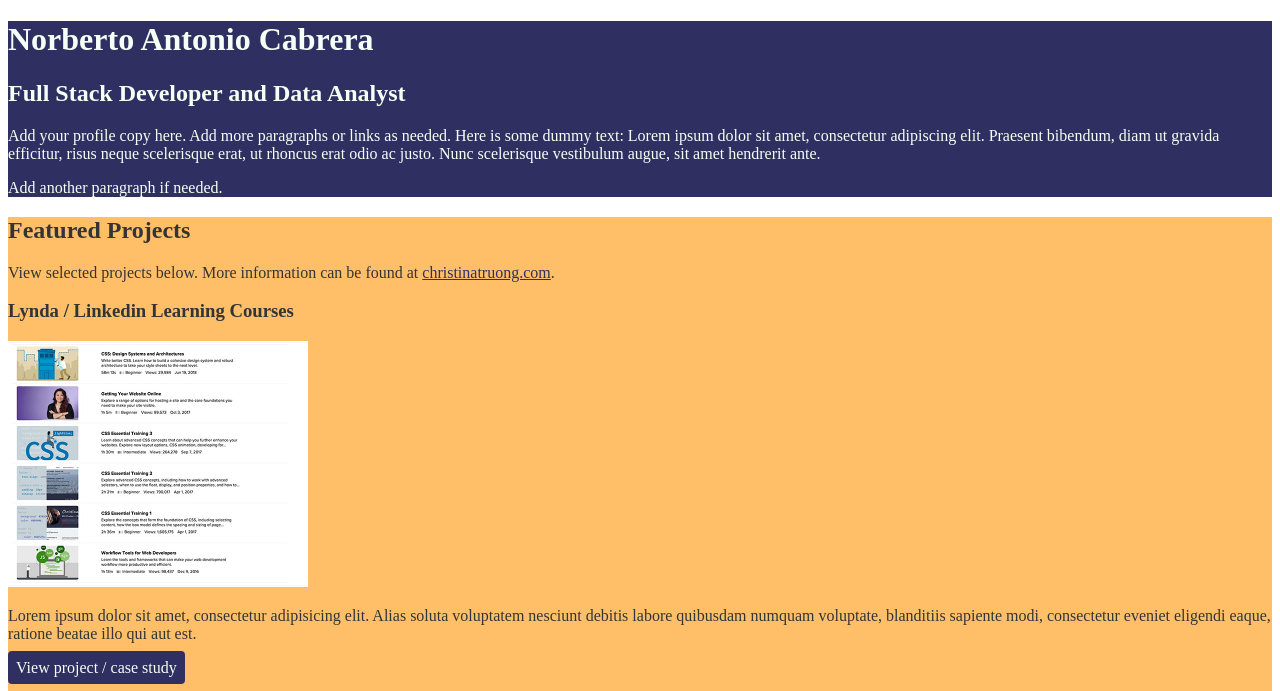
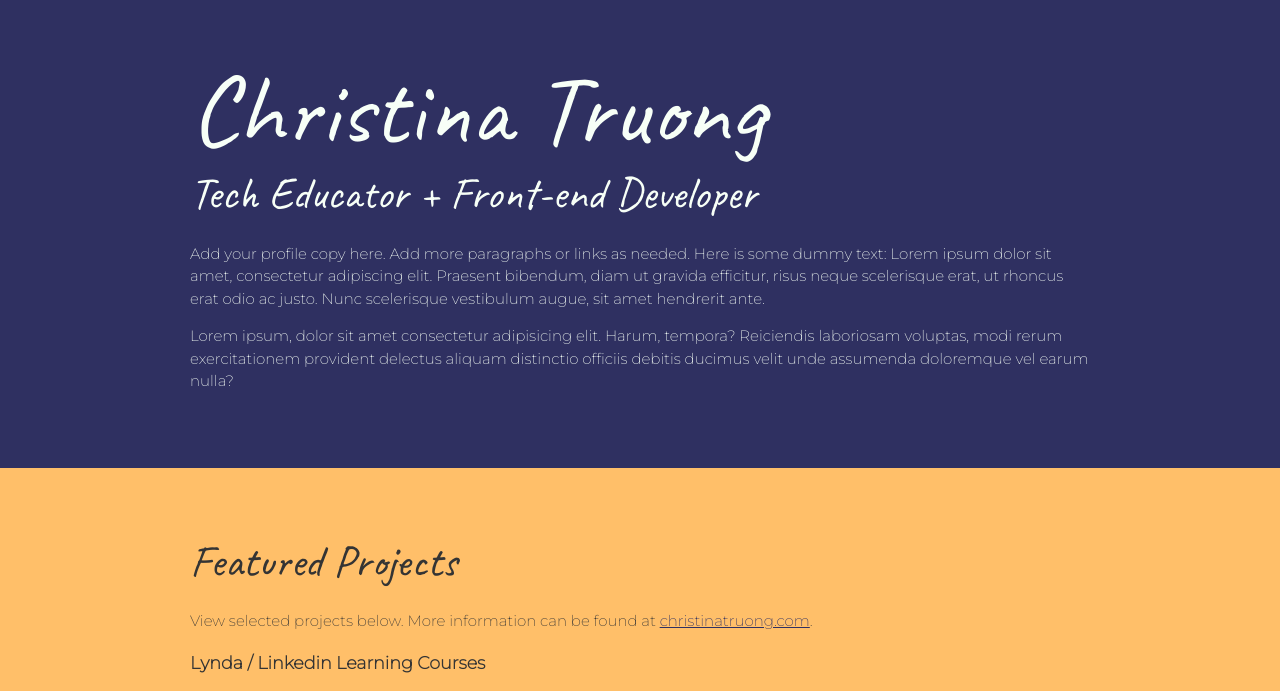
Before and after one commit to NorbertoCabrera/css_linkedin_learning, a plain HTML site: page index.html in a window 1280 px wide. Shown: the top 691 px of the page. Drawn offline with Linux system fonts and the light colour scheme.

Commit message:
floats and font family

```diff
--- a/css/style.css
+++ b/css/style.css
@@ -8,8 +8,19 @@
 
 
 /* Global Styles-------------------------------------------------- */
+html {
+    box-sizing: border-box;
+}
+*, *:before, *:after{
+    box-sizing: inherit;
+}
 body{
     color: #343434;
+    margin: 0;
+    padding: 0;
+    font-family: 'Montserrat', sans-serif;
+    font-size: 15px;
+    line-height: 1.5;
 }
 img{
     width: 300px;
@@ -22,7 +33,28 @@ a{
 a:hover{
     text-decoration: none;
 }
+h1{
+    font-size: 100px;
+    line-height: 1;
+}
 
+h2{
+
+    font-size: 45px;
+}
+
+h1, h2{
+    font-family:'Caveat', cursive ;
+    font-weight: 400;
+    margin: 0;
+}
+
+.contenedor_header{
+    width: 900px;
+    margin: 0 auto;
+    padding: 60px 0;
+
+}
 /* Profile-------------------------------------------------- */
 header{
     background: #2F3061 ;
@@ -44,6 +76,7 @@ header{
     text-decoration: none;
     padding: 8px;
     border-radius: 4px;
+    display: inline-block;
 }
 
 .projects .btn:hover{
--- a/index.html
+++ b/index.html
@@ -4,21 +4,25 @@
     <meta charset="UTF-8">
     <meta name="viewport" content="width=device-width, initial-scale=1.0">
     <title>Projecto Css Linkedin Learning</title>
+    <link href="https://fonts.googleapis.com/css2?family=Caveat&family=Montserrat:wght@200&display=swap" rel="stylesheet">
     <link rel="stylesheet" href="./css/style.css">
   </head>
   <body>
     <main>
       <!-- ***********************  ABOUT / PROFILE  *********************** -->
       <header>
-        <h1>Norberto Antonio Cabrera</h1>
-        <h2>Full Stack Developer and Data Analyst</h2>
+        <div class="contenedor_header">
+          <h1>Christina Truong</h1>
+          <h2>Tech Educator + Front-end Developer</h2>
 
           <p>Add your profile copy here. Add more paragraphs or links as needed. Here is some dummy text: Lorem ipsum dolor sit amet, consectetur adipiscing elit. Praesent bibendum, diam ut gravida efficitur, risus neque scelerisque erat, ut rhoncus erat odio ac justo. Nunc scelerisque vestibulum augue, sit amet hendrerit ante.</p>
-        <p>Add another paragraph if needed.</p>
+          <p>Lorem ipsum, dolor sit amet consectetur adipisicing elit. Harum, tempora? Reiciendis laboriosam voluptas, modi rerum exercitationem provident delectus aliquam distinctio officiis debitis ducimus velit unde assumenda doloremque vel earum nulla?</p>
+        </div>
       </header>
 
       <!-- ********************  PROJECTS / PORTFOLIO  ********************* -->
       <section class="projects">
+          <div class="contenedor_header">
             <h2>Featured Projects</h2>
             <p>View selected projects below. More information can be found at <a href="http://christinatruong.com">christinatruong.com</a>.</p>
 
@@ -44,10 +48,12 @@
               <a class="btn" href="https://www.linkedin.com" target="_blank">Vea el Projecto Aqui</a>
             </section>
             <!-- End of Project block. -->
+          </div>
       </section>
 
       <!-- ***********************  WORK EXPERIENCE  *********************** -->
       <section class="work">
+        <div class="contenedor_header">
             <h2>Work Experience</h2>
             <p>Optional paragraph for work experience summary. Not a part of the job details. Delete if not being used.</p>
 
@@ -65,11 +71,14 @@
                 <li>Responsible for...</li>
               </ul>
             </section>
+        </div>
         <!-- End of Job block. -->
+
       </section>
 
       <!-- ******************  EDUCATION & CERTIFICATIONS ****************** -->
       <section class="education">
+        <div class="contenedor_header">
             <h2>Education</h2>
 
             <!-- Copy this whole <section> block to add more schools. -->
@@ -78,11 +87,13 @@
               <p>Designation received or program name, year attended</p>
               <p>Summary or accomplishments.</p>
             </section>
+        </div>
         <!-- End of School block. -->
       </section>
 
       <!-- *****************  CONTACT INFO / SOCIAL MEDIA  ***************** -->
       <footer>
+        <div class="contenedor_header">
           <h2>Let's Keep in Touch!</h2>
 
           <!-- Social media and contact links. Add or remove any networks. -->
@@ -93,6 +104,7 @@
             <li><a href="#" target="_blank">LinkedIn</a></li>
             <li><a href="#" target="_blank">Facebook</a></li>
           </ul>
+        </div>
       </footer>
     </main>
   </body>
```
Lines whose indentation alone changed are shown as unchanged.
